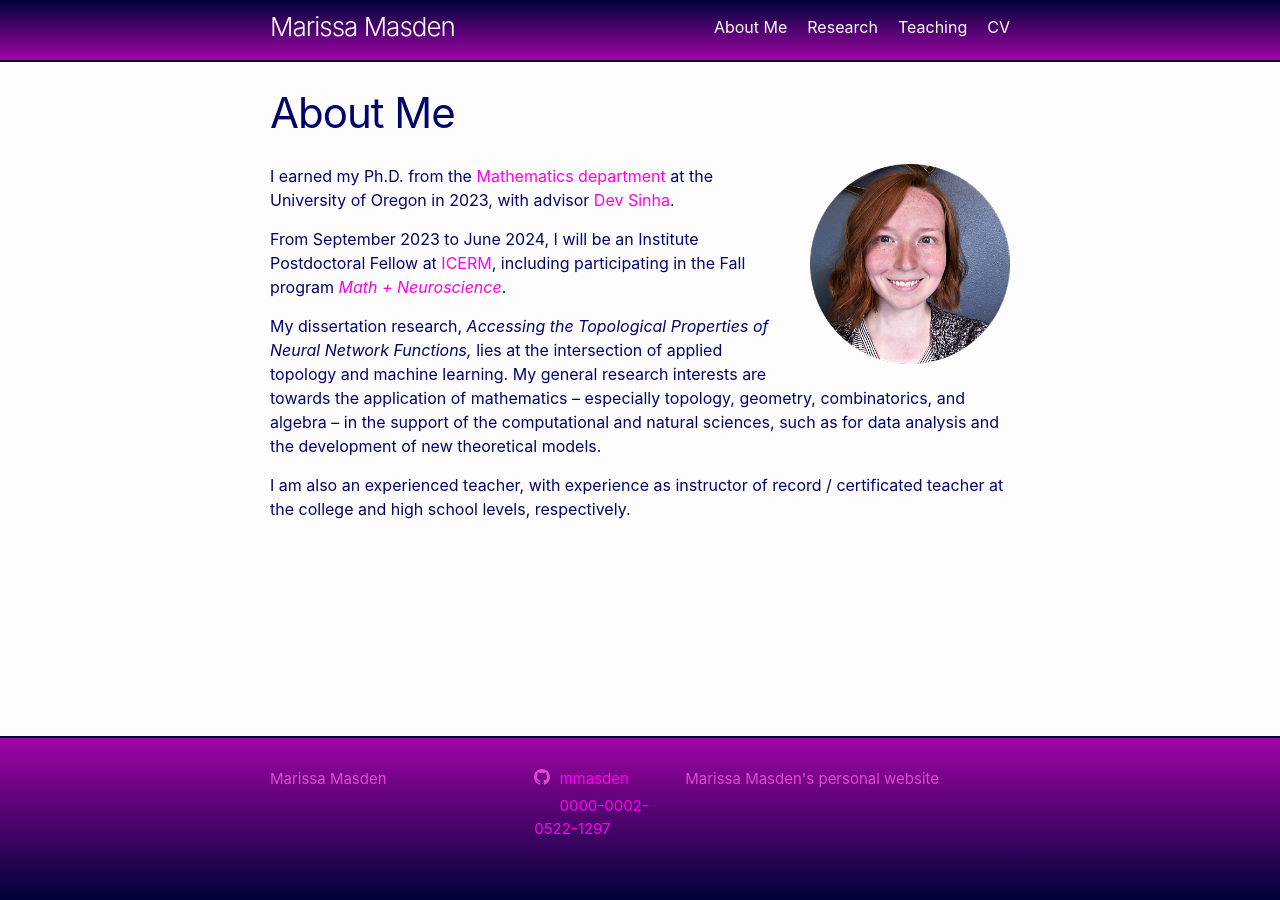
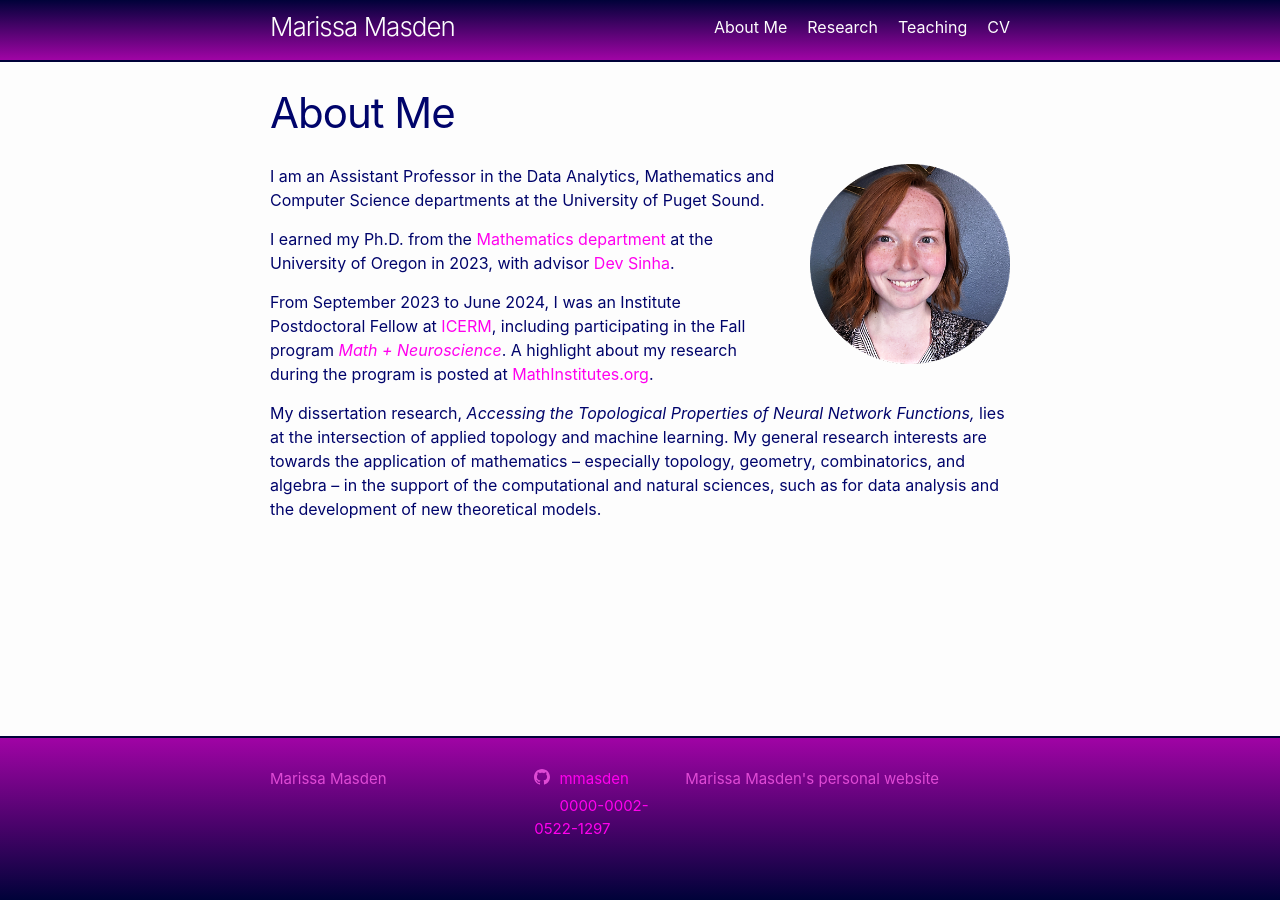
Before and after one commit to mmasden/mmasden.github.io, a Jekyll site: the page built from index.markdown, in a window 1280 px wide. Built offline with Jekyll 4.4.1, drawn with Linux system fonts in a browser that asks for light colours.

Commit message:
Update index.markdown

```diff
--- a/index.markdown
+++ b/index.markdown
@@ -9,10 +9,11 @@ order: 1
 
 ![image](assets/images/portrait.png){:style="float:right; width:200px; margin-left:30px;"}
 
+I am an Assistant Professor in the Data Analytics, Mathematics and Computer Science departments at the University of Puget Sound.
+
 I earned my Ph.D. from the [Mathematics department](https://math.uoregon.edu/) at the University of Oregon in 2023, with advisor [Dev Sinha](https://pages.uoregon.edu/dps/index.php).
 
-From September 2023 to June 2024, I will be an Institute Postdoctoral Fellow at [ICERM](https://icerm.brown.edu/), including participating in the Fall program [*Math + Neuroscience*](https://icerm.brown.edu/programs/sp-f23/).
+From September 2023 to June 2024, I was an Institute Postdoctoral Fellow at [ICERM](https://icerm.brown.edu/), including participating in the Fall program [*Math + Neuroscience*](https://icerm.brown.edu/programs/sp-f23/).
+A highlight about my research during the program is posted at [MathInstitutes.org](https://mathinstitutes.org/highlights/exploiting-combinatorial-regularity-for-relu-neural-networks).
 
 My dissertation research,  *Accessing the Topological Properties of Neural Network Functions,* lies at the intersection of applied topology and machine learning. My general research interests are towards the application of mathematics -- especially topology, geometry, combinatorics, and algebra -- in the support of the computational and natural sciences, such as for data analysis and the development of new theoretical models.
-
-I am also an experienced teacher, with experience as instructor of record / certificated teacher at the college and high school levels, respectively.
```
